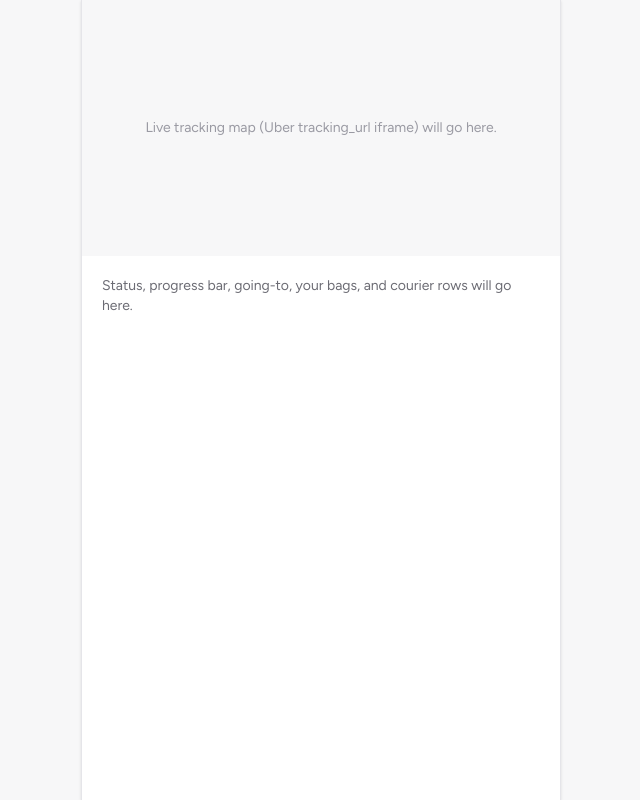
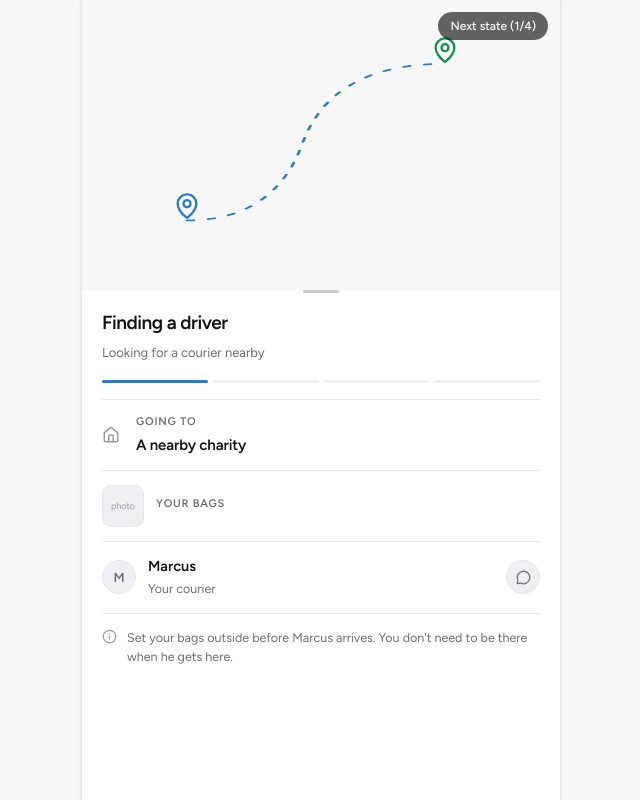
Before and after one commit to harshdama2008/send-it-along, a Next.js app: page /track in a window 1280 px wide. Shown: the whole page, without its empty margins (319-959 px from the left). Built offline with nearby package versions, Linux system fonts and the light colour scheme.

Commit message:
Step 1 — build the tracking screen, share giving-summary formatting

```diff
--- a/app/confirm/page.tsx
+++ b/app/confirm/page.tsx
@@ -3,32 +3,8 @@
 import { useRouter } from "next/navigation";
 import { Home, MapPin, Package } from "lucide-react";
 import { Header } from "@/components/header";
-import { useDonation, type DonationCategory, type DonationSize } from "@/lib/donation-store";
-
-const CATEGORY_LABELS: Record<DonationCategory, string> = {
-  clothing: "clothing",
-  books: "books",
-  shoes: "shoes",
-  kitchen: "kitchen",
-  toys: "toys",
-  linens: "linens",
-  electronics: "electronics",
-  "small-furniture": "small furniture",
-};
-
-const SIZE_LABELS: Record<DonationSize, string> = {
-  "bag-or-two": "a bag or two",
-  "few-bags": "a few bags",
-  carload: "a carload",
-};
-
-function formatGivingSummary(categories: DonationCategory[], size: DonationSize | null): string {
-  const categoryText = categories.map((category) => CATEGORY_LABELS[category]).join(", ");
-  const capitalized = categoryText.charAt(0).toUpperCase() + categoryText.slice(1);
-  const sizeText = size ? SIZE_LABELS[size] : null;
-  if (capitalized && sizeText) return `${capitalized} · ${sizeText}`;
-  return capitalized || sizeText || "";
-}
+import { useDonation } from "@/lib/donation-store";
+import { formatGivingSummary } from "@/lib/donation-format";
 
 export default function ConfirmPage() {
   const router = useRouter();
--- a/app/track/page.tsx
+++ b/app/track/page.tsx
@@ -1,15 +1,163 @@
+"use client";
+
+import { useState } from "react";
+import { Home, Info, MapPin, MessageCircle } from "lucide-react";
+import { useDonation } from "@/lib/donation-store";
+import { formatGivingSummary } from "@/lib/donation-format";
+import { cn } from "@/lib/utils";
+
+const COURIER_NAME = "Marcus";
+
+const TRACK_STEPS = [
+  {
+    title: "Finding a driver",
+    subtitle: "Looking for a courier nearby",
+    segmentsFilled: 1,
+  },
+  {
+    title: `${COURIER_NAME} is on the way`,
+    subtitle: "Arriving in about 6 minutes",
+    segmentsFilled: 2,
+  },
+  {
+    title: "Picked up",
+    subtitle: `${COURIER_NAME} has your bags`,
+    segmentsFilled: 3,
+  },
+  {
+    title: "Almost there",
+    subtitle: "Arriving at the drop-off soon",
+    segmentsFilled: 4,
+  },
+] as const;
+
 export default function TrackPage() {
+  const { donation } = useDonation();
+  const [stepIndex, setStepIndex] = useState(0);
+  const step = TRACK_STEPS[stepIndex];
+  const givingSummary = formatGivingSummary(donation.categories, donation.size);
+
   return (
     <div className="flex flex-1 flex-col overflow-hidden">
       {/* No header on this screen — the map runs to the top edge. */}
-      <div className="flex h-64 flex-none items-center justify-center bg-surface text-sm text-dim">
-        Live tracking map (Uber tracking_url iframe) will go here.
+      <div className="relative h-[290px] flex-none overflow-hidden bg-surface">
+        <svg
+          className="absolute inset-0 h-full w-full"
+          viewBox="0 0 100 100"
+          preserveAspectRatio="none"
+        >
+          <path
+            d="M22 76 Q40 76 46 50 Q52 22 76 22"
+            fill="none"
+            stroke="#2E7BC4"
+            strokeWidth="0.6"
+            strokeDasharray="1.4 3"
+            strokeLinecap="round"
+          />
+        </svg>
+        <MapPin
+          className="absolute h-7 w-7 -translate-x-1/2 -translate-y-full text-brand"
+          style={{ left: "22%", top: "76%" }}
+          fill="white"
+          strokeWidth={2}
+        />
+        <MapPin
+          className="absolute h-7 w-7 -translate-x-1/2 -translate-y-full text-open"
+          style={{ left: "76%", top: "22%" }}
+          fill="white"
+          strokeWidth={2}
+        />
+
+        {/* TEMP: cycles through the four track states for testing — remove before shipping. */}
+        <button
+          type="button"
+          onClick={() => setStepIndex((i) => (i + 1) % TRACK_STEPS.length)}
+          className="absolute right-3 top-3 rounded-full bg-black/60 px-3 py-1.5 text-xs font-medium text-white"
+        >
+          Next state ({stepIndex + 1}/4)
+        </button>
       </div>
-      <div className="flex-1 overflow-y-auto px-5 pb-[calc(24px+env(safe-area-inset-bottom))] pt-5">
-        <p className="text-sm text-muted">
-          Status, progress bar, going-to, your bags, and courier rows will go
-          here.
-        </p>
+
+      <div className="-mt-[22px] flex-1 overflow-y-auto rounded-t-[22px] border-t border-border bg-bg px-5 pt-5 pb-[calc(22px+env(safe-area-inset-bottom))]">
+        <div className="mx-auto mb-4 h-1 w-9 rounded-full bg-border-strong" />
+
+        <div className="text-[19px] font-semibold tracking-[-0.025em] text-ink">
+          {step.title}
+        </div>
+        <div className="mt-[5px] text-[13px] text-muted">{step.subtitle}</div>
+
+        <div className="mb-4 mt-[18px] flex gap-[5px]">
+          {TRACK_STEPS.map((_, i) => (
+            <div
+              key={i}
+              className={cn(
+                "h-[3px] flex-1 rounded-full",
+                i < step.segmentsFilled ? "bg-brand" : "bg-surface-2",
+              )}
+            />
+          ))}
+        </div>
+
+        <div className="flex items-center gap-3 border-t border-border py-[14px]">
+          <div className="w-[22px] flex-none text-dim">
+            <Home className="h-[18px] w-[18px]" />
+          </div>
+          <div className="flex-1">
+            <div className="text-[11px] font-semibold uppercase tracking-[0.07em] text-muted">
+              Going to
+            </div>
+            <div className="mt-[3px] text-[15px] font-semibold tracking-[-0.01em] text-ink">
+              {donation.charity?.name ?? "A nearby charity"}
+            </div>
+            {donation.charity ? (
+              <div className="mt-0.5 text-[12.5px] text-muted">
+                {donation.charity.distanceMiles} mi · {donation.charity.closingTime}
+              </div>
+            ) : null}
+          </div>
+        </div>
+
+        <div className="flex items-center gap-3 border-t border-border py-[14px]">
+          <div className="flex h-[42px] w-[42px] flex-none items-center justify-center overflow-hidden rounded-[9px] border border-border bg-surface-2">
+            {donation.photo ? (
+              // eslint-disable-next-line @next/next/no-img-element -- local blob preview, not a static/remote asset
+              <img
+                src={donation.photo.previewUrl}
+                alt="The pile you're giving away"
+                className="h-full w-full object-cover"
+              />
+            ) : (
+              <span className="text-[9px] text-dim">photo</span>
+            )}
+          </div>
+          <div className="flex-1">
+            <div className="text-[11px] font-semibold uppercase tracking-[0.07em] text-muted">
+              Your bags
+            </div>
+            <div className="mt-[3px] text-sm text-ink">{givingSummary}</div>
+          </div>
+        </div>
+
+        <div className="flex items-center gap-3 border-t border-border py-[14px]">
+          <div className="flex h-[34px] w-[34px] flex-none items-center justify-center rounded-full border border-border bg-surface-2 text-[13px] font-semibold text-muted">
+            {COURIER_NAME.charAt(0)}
+          </div>
+          <div className="flex-1">
+            <div className="text-[14.5px] font-semibold text-ink">{COURIER_NAME}</div>
+            <div className="mt-0.5 text-[12.5px] text-muted">Your courier</div>
+          </div>
+          <div className="flex h-[34px] w-[34px] flex-none items-center justify-center rounded-full border border-border bg-surface-2">
+            <MessageCircle className="h-[15px] w-[15px] text-muted" />
+          </div>
+        </div>
+
+        <div className="flex gap-2.5 border-t border-border py-[14px]">
+          <Info className="mt-[1px] h-[15px] w-[15px] flex-none text-dim" />
+          <span className="text-[12.5px] leading-[1.55] text-muted">
+            Set your bags outside before {COURIER_NAME} arrives. You don&apos;t need to
+            be there when he gets here.
+          </span>
+        </div>
       </div>
     </div>
   );
--- /dev/null
+++ b/lib/donation-format.ts
@@ -0,0 +1,29 @@
+import type { DonationCategory, DonationSize } from "@/lib/donation-store";
+
+export const CATEGORY_LABELS: Record<DonationCategory, string> = {
+  clothing: "clothing",
+  books: "books",
+  shoes: "shoes",
+  kitchen: "kitchen",
+  toys: "toys",
+  linens: "linens",
+  electronics: "electronics",
+  "small-furniture": "small furniture",
+};
+
+export const SIZE_LABELS: Record<DonationSize, string> = {
+  "bag-or-two": "a bag or two",
+  "few-bags": "a few bags",
+  carload: "a carload",
+};
+
+export function formatGivingSummary(
+  categories: DonationCategory[],
+  size: DonationSize | null,
+): string {
+  const categoryText = categories.map((category) => CATEGORY_LABELS[category]).join(", ");
+  const capitalized = categoryText.charAt(0).toUpperCase() + categoryText.slice(1);
+  const sizeText = size ? SIZE_LABELS[size] : null;
+  if (capitalized && sizeText) return `${capitalized} · ${sizeText}`;
+  return capitalized || sizeText || "";
+}
```
